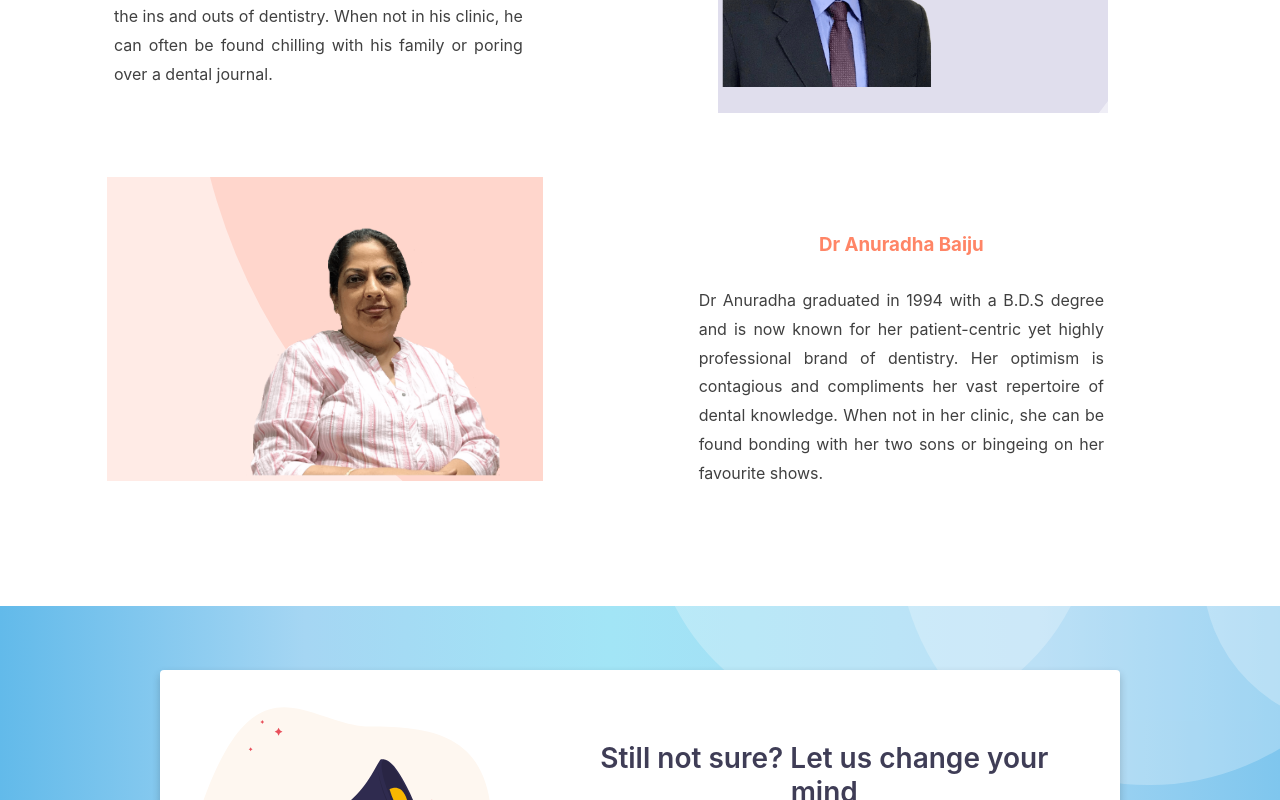
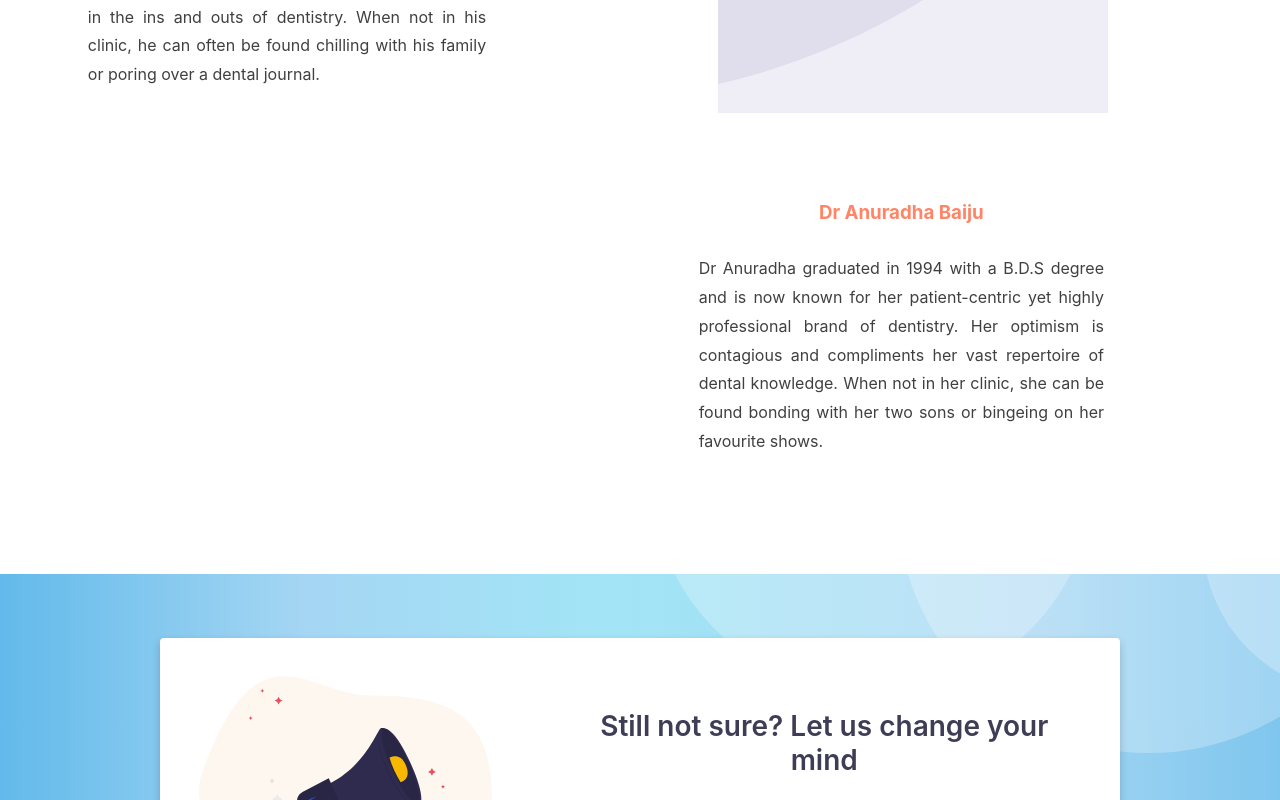
Before and after one commit to abhaybaiju/dentist-webapp, a React (Create React App) app in the folder frontend/: page /About in a window 1280 px wide. Shown: the part 1820-2620 px from the top of the page. Built offline with nearby package versions, Linux system fonts and the light colour scheme.

Commit message:
(#70) Gridding

```diff
--- a/frontend/src/components/AboutUs.js
+++ b/frontend/src/components/AboutUs.js
@@ -75,31 +75,42 @@ const AboutUs = () => {
           </Fade>
         </Grid>
         <Grid item container justify="center" alignItems="stretch" spacing={2} style={{marginBottom:0, paddingBottom:0}}>
-          <Grid item lg={5} md={5} sm={6} xs={12}>
+          <Grid item lg={5} md={8} sm={6} xs={12}>
             <Fade duration={1000} bottom>
-              <p style={{marginLeft:'16%', marginRight:'6%', marginTop:'0%', lineHeight:'1.8', textAlign:'justify', color:'#404040'}}>
+              <p style={{marginLeft:'11%', marginRight:'13%', marginTop:'0%', lineHeight:'1.8', textAlign:'justify', color:'#404040'}}>
                 <h3 style={{color:'#645ba4', textAlign:'center', marginBottom:'-1%'}}>Dr C.S Baiju</h3>
                 <br></br>
                 Graduated in 1996 with an M.D.S degree, Dr Baiju is now one of the leading periodontists in Delhi. His thirst for knowledge is almost equal to his expertise in the ins and outs of dentistry. When not in his clinic, he can often be found chilling with his family or poring over a dental journal.
               </p>
             </Fade>
           </Grid>
-          <Grid item lg={5} md={5} sm={6} xs={10} style={{background:`url(${purple})`, backgroundSize:'cover', backgroundRepeat:'no-repeat', marginLeft:'12%'}}>
+          <Hidden smDown>
+          <Grid item lg={5} md={6} sm={8} xs={12} style={{background:`url(${purple})`, backgroundSize:'cover', backgroundRepeat:'no-repeat', marginLeft:'12%'}}>
             <Fade duration={1000} bottom>
               <img src={require('./images/CSBaiju.png')} alt="" height="253" style={{float:'left', marginTop:'-1%', marginLeft:'-1%', marginBottom:'-1%'}}/>
             </Fade>
           </Grid>
+          </Hidden>
+          <Hidden mdUp>
+            <Grid item lg={5} md={5} sm={8} xs={12} style={{background:`url(${purple})`, backgroundSize:'cover', backgroundRepeat:'no-repeat', marginLeft:'20%'}}>
+              <Fade duration={1000} bottom>
+                <img src={require('./images/CSBaiju.png')} alt="" height="253" style={{float:'left', marginTop:'-1%', marginLeft:'-1%', marginBottom:'-1%'}}/>
+              </Fade>
+            </Grid>
+          </Hidden>
         </Grid>
       </Grid>
       <Grid container justify="center" alignItems="stretch" style={{marginTop:'5%'}}>
-        <Grid item lg={5} md={6} sm={8} xs={12} style={{marginLeft:'0%'}}>
+        <Hidden mdDown>
+        <Grid item lg={5} md={6} sm={8} xs={10} style={{marginLeft:'0%'}}>
           <Fade duration={1000} bottom>
-            <div item style={{width:'75%', maxHeight:'100%', background:`url(${orange})`, backgroundSize:'cover', backgroundRepeat:'no-repeat', textAlign:'right', paddingRight:'35%'}}>
-              <img src={require('./images/AnuradhaBaiju.png')} alt="" height="300vh" style={{margin:'auto'}}/>
+            <div item style={{width:'75%', height:'100%', background:`url(${orange})`, backgroundSize:'cover', backgroundRepeat:'no-repeat', textAlign:'right', paddingRight:'35%'}}>
+              <img src={require('./images/AnuradhaBaiju.png')} alt="" height="300vh" style={{marginTop:'-10%'}}/>
             </div>
           </Fade>
         </Grid>
-        <Grid item lg={5} md={8} sm={10} xs={12} style={{marginTop:'2.5%'}}>
+        </Hidden>
+        <Grid item lg={5} md={8} sm={10} xs={12} style={{marginTop:'0%'}}>
           <Fade duration={1000} bottom>
             <p style={{marginLeft:'11%', marginRight:'13%', marginTop:'0%', lineHeight:'1.8', textAlign:'justify', color:'#404040'}}>
               <h3 style={{color:'#ff8566', textAlign:'center', marginBottom:'-1%'}}>Dr Anuradha Baiju</h3>
@@ -108,6 +119,15 @@ const AboutUs = () => {
             </p>
           </Fade>
         </Grid>
+        <Hidden lgUp>
+        <Grid item lg={5} md={6} sm={8} xs={10} style={{marginLeft:'0%'}}>
+          <Fade duration={1000} bottom>
+            <div item style={{width:'75%', height:'100%', background:`url(${orange})`, backgroundSize:'cover', backgroundRepeat:'no-repeat', textAlign:'right', paddingRight:'35%'}}>
+              <img src={require('./images/AnuradhaBaiju.png')} alt="" height="300vh" style={{marginTop:'-10%'}}/>
+            </div>
+          </Fade>
+        </Grid>
+        </Hidden>
       </Grid>
       <Grid container justify="center" alignItems="flex-start" style={{background:`url(${bg})`, backgroundRepeat:'no-repeat', backgroundSize:'cover', padding:'5% 0%', marginTop:'8%'}}>
         <Card style={{width:'75%'}} classes={{root:classes.card, hover:classes.hover}}>
```
Also changed, not shown: frontend/src/components/images/purpleCard.svg.
